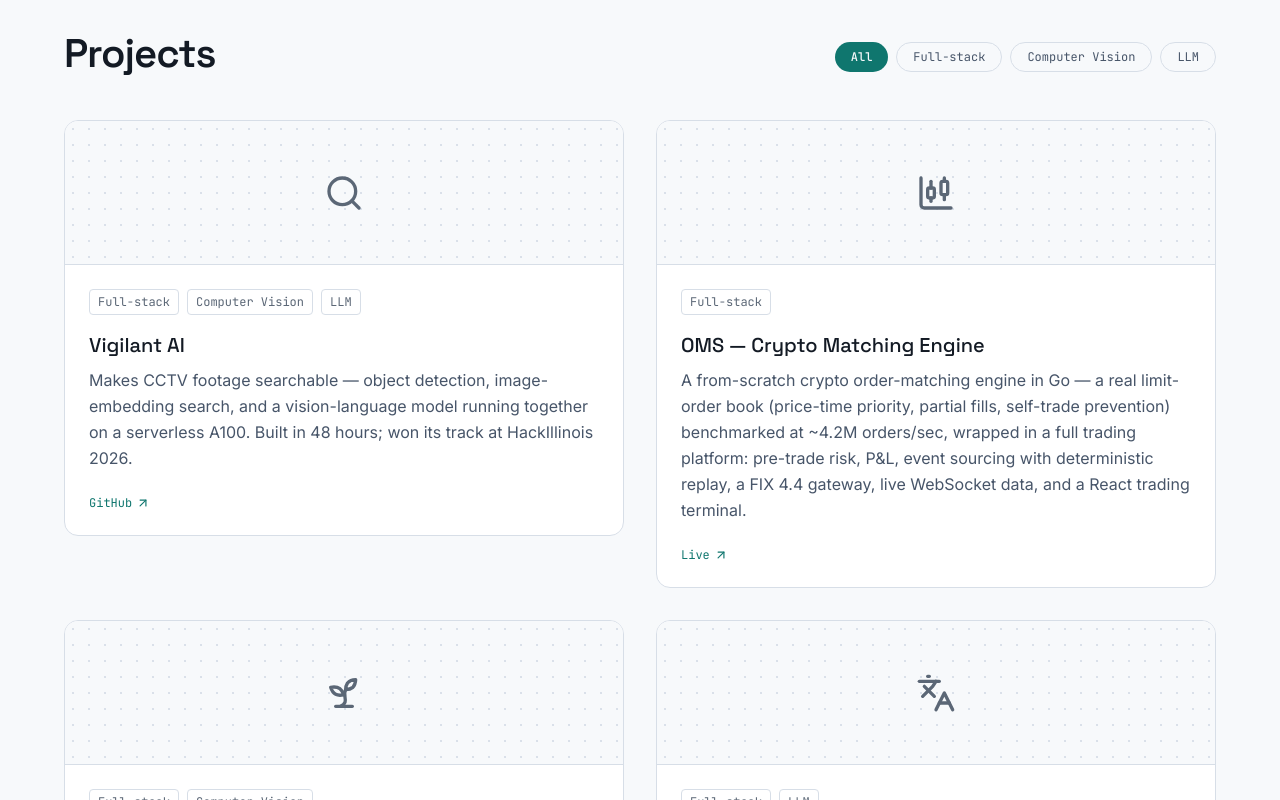
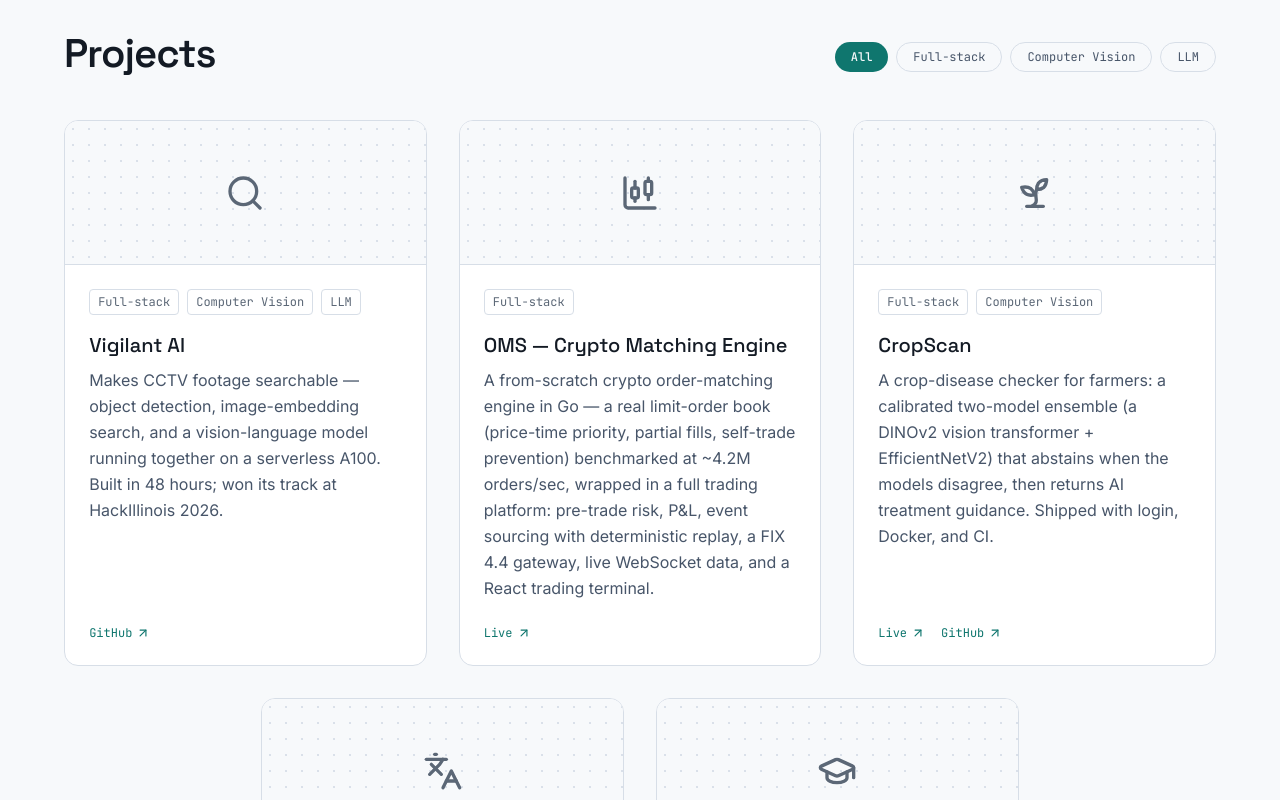
Before and after one commit to thesantoshpant/thesantoshpant.github.io, a React (Vite) app: page / in a window 1280 px wide. Shown: the part 860-1660 px from the top of the page. Built offline with nearby package versions, Linux system fonts and the light colour scheme.

Commit message:
Projects: centered 3-2 layout with equal-height cards

```diff
--- a/src/components/ProjectCard.tsx
+++ b/src/components/ProjectCard.tsx
@@ -13,7 +13,7 @@ export function ProjectCard({ project }: { project: Project }) {
   const showThumb = Boolean(project.thumb) && !thumbFailed;
 
   return (
-    <article className="flex flex-col overflow-hidden rounded-card border border-hairline bg-surface transition-colors duration-300 hover:border-accent">
+    <article className="flex h-full flex-col overflow-hidden rounded-card border border-hairline bg-surface transition-colors duration-300 hover:border-accent">
       {showThumb ? (
         <img
           src={`${import.meta.env.BASE_URL}thumbs/${project.thumb}`}
--- a/src/components/Projects.tsx
+++ b/src/components/Projects.tsx
@@ -21,9 +21,15 @@ export function Projects() {
         </div>
       </Reveal>
 
-      <div className="grid grid-cols-1 gap-8 md:grid-cols-2">
+      {/* flex-wrap + justify-center keeps a partial last row centered (5 cards ->
+          a symmetric 3-2), regardless of how many the active filter shows. */}
+      <div className="flex flex-wrap justify-center gap-8">
         {visible.map((project, index) => (
-          <Reveal key={project.slug} delay={index * 0.05}>
+          <Reveal
+            key={project.slug}
+            delay={index * 0.05}
+            className="w-full md:w-[calc(50%-1rem)] lg:w-[calc(33.333%-1.34rem)]"
+          >
             <ProjectCard project={project} />
           </Reveal>
         ))}
```
